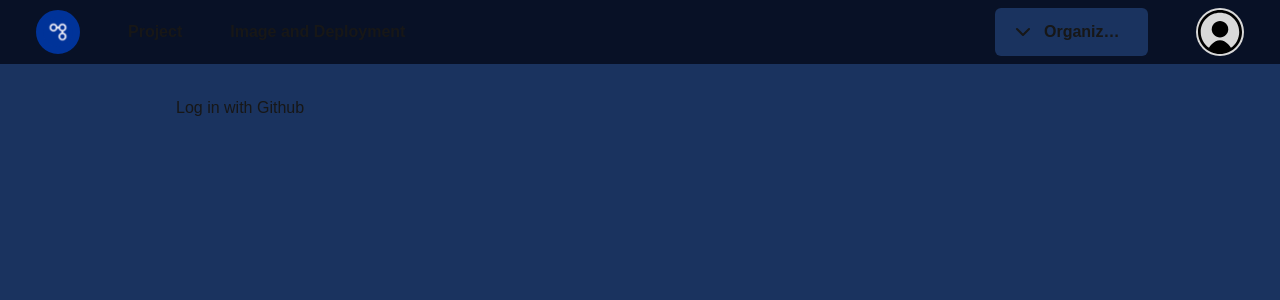
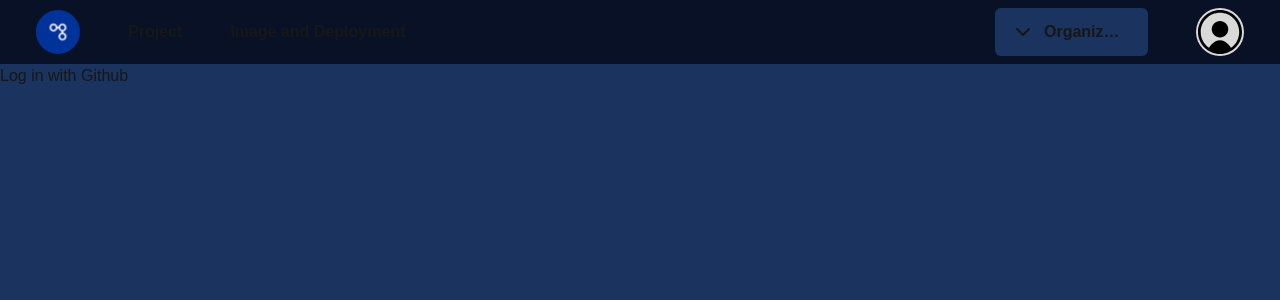
Before and after one commit to kappusuton-yon-tebaru/frontend, a Next.js app: page / in a window 1280 px wide. Shown: the top 300 px of the page. Built offline with nearby package versions, Linux system fonts and the light colour scheme; no server answers.

Commit message:
fix: change request body

```diff
--- a/src/app/(cicd)/images/registry/create/page.tsx
+++ b/src/app/(cicd)/images/registry/create/page.tsx
@@ -36,20 +36,18 @@ export default function AddImageRegistryPage() {
         name: registryData.name,
         provider_type: selectedRegistry.id,
         uri: registryData.registryUrl,
-        json_credential: JSON.stringify(
+        credential:
           selectedRegistry.id === "ECR"
             ? {
-
                 access_key: registryData.accessKey,
                 secret_access_key: registryData.secretKey,
-                aws_region: registryData.awsRegion
+                aws_region: registryData.awsRegion,
               }
             : selectedRegistry.id === "DOCKER"
             ? {
                 token: registryData.dockerToken,
               }
-            : {}
-        ),
+            : {},
         organization_id: "678fd29c7c67bca50cfae354",
       };
       const operation = postData(createUrl, createPayload);
--- a/src/app/layout.tsx
+++ b/src/app/layout.tsx
@@ -30,7 +30,7 @@ export default function RootLayout({
       >
         <NavigationBar />
         {/* <Sidebar /> */}
-        <main className="flex-1 mx-36 mt-16 p-8">{children}</main>
+        <main className="flex-1 mt-16">{children}</main>
       </body>
     </html>
   );
--- a/src/app/organization/layout.tsx
+++ b/src/app/organization/layout.tsx
@@ -1,12 +1,13 @@
-"use client"
-import { ReactNode } from 'react';
-import { QueryClient, QueryClientProvider } from '@tanstack/react-query';
-import { ConfigProvider } from 'antd';
+"use client";
+import { ReactNode } from "react";
+import { QueryClient, QueryClientProvider } from "@tanstack/react-query";
+import { ConfigProvider } from "antd";
 
 const queryClient = new QueryClient();
 
 export default function WorkspaceLayout({ children }: { children: ReactNode }) {
   return (
+    <div className="mx-36 p-8">
       <ConfigProvider
         theme={{
           token: {
@@ -22,5 +23,6 @@ export default function WorkspaceLayout({ children }: { children: ReactNode }) {
           {children}
         </QueryClientProvider>
       </ConfigProvider>
+    </div>
   );
 }
```
Lines whose indentation alone changed are shown as unchanged.
